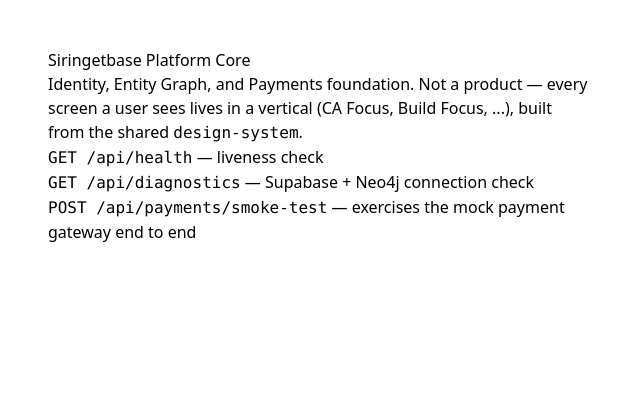
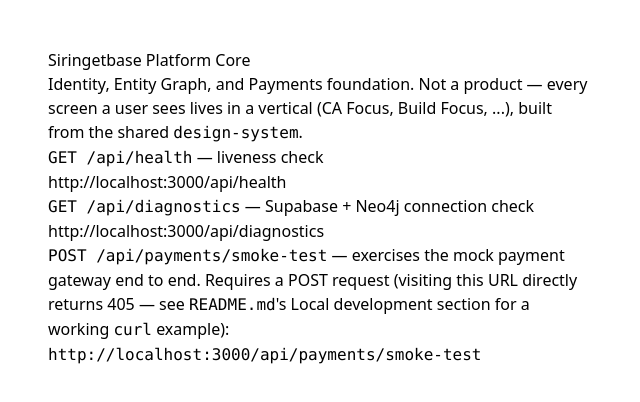
Before and after one commit to sirin01get/siringetbase-platform-core, a Next.js app: page / in a window 1280 px wide. Shown: the top 402 px of the page, without its empty margins (0-640 px from the left). Built offline with nearby package versions, Linux system fonts and the light colour scheme.

Commit message:
Status page: show full clickable URLs resolved from the request's own host header

```diff
--- a/app/page.tsx
+++ b/app/page.tsx
@@ -1,6 +1,18 @@
+import { headers } from "next/headers";
+
 // Placeholder status page — Phase 0 proves the deployment pipeline, not a
 // product. Real content: /api/health and /api/diagnostics.
-export default function StatusPage() {
+export default async function StatusPage() {
+  // Resolved from the incoming request's own headers rather than a
+  // hardcoded/env-based URL — so this is correct whether it's reached via
+  // the production domain, a per-deployment preview URL
+  // (<hash>-siringetbase-platform-core.workers.dev), or localhost in local
+  // dev, with no client-side JS needed.
+  const headersList = await headers();
+  const host = headersList.get("host") ?? "localhost:3000";
+  const protocol = headersList.get("x-forwarded-proto") ?? "http";
+  const origin = `${protocol}://${host}`;
+
   return (
     <main style={{ fontFamily: "system-ui, sans-serif", padding: "3rem", maxWidth: 640 }}>
       <h1>Siringetbase Platform Core</h1>
@@ -12,12 +24,21 @@
       <ul>
         <li>
           <code>GET /api/health</code> — liveness check
+          <br />
+          <a href={`${origin}/api/health`}>{origin}/api/health</a>
         </li>
         <li>
           <code>GET /api/diagnostics</code> — Supabase + Neo4j connection check
+          <br />
+          <a href={`${origin}/api/diagnostics`}>{origin}/api/diagnostics</a>
         </li>
         <li>
-          <code>POST /api/payments/smoke-test</code> — exercises the mock payment gateway end to end
+          <code>POST /api/payments/smoke-test</code> — exercises the mock payment gateway end to
+          end. Requires a POST request (visiting this URL directly returns 405 — see{" "}
+          <code>README.md</code>'s Local development section for a working <code>curl</code>{" "}
+          example):
+          <br />
+          <code>{origin}/api/payments/smoke-test</code>
         </li>
       </ul>
     </main>
```
